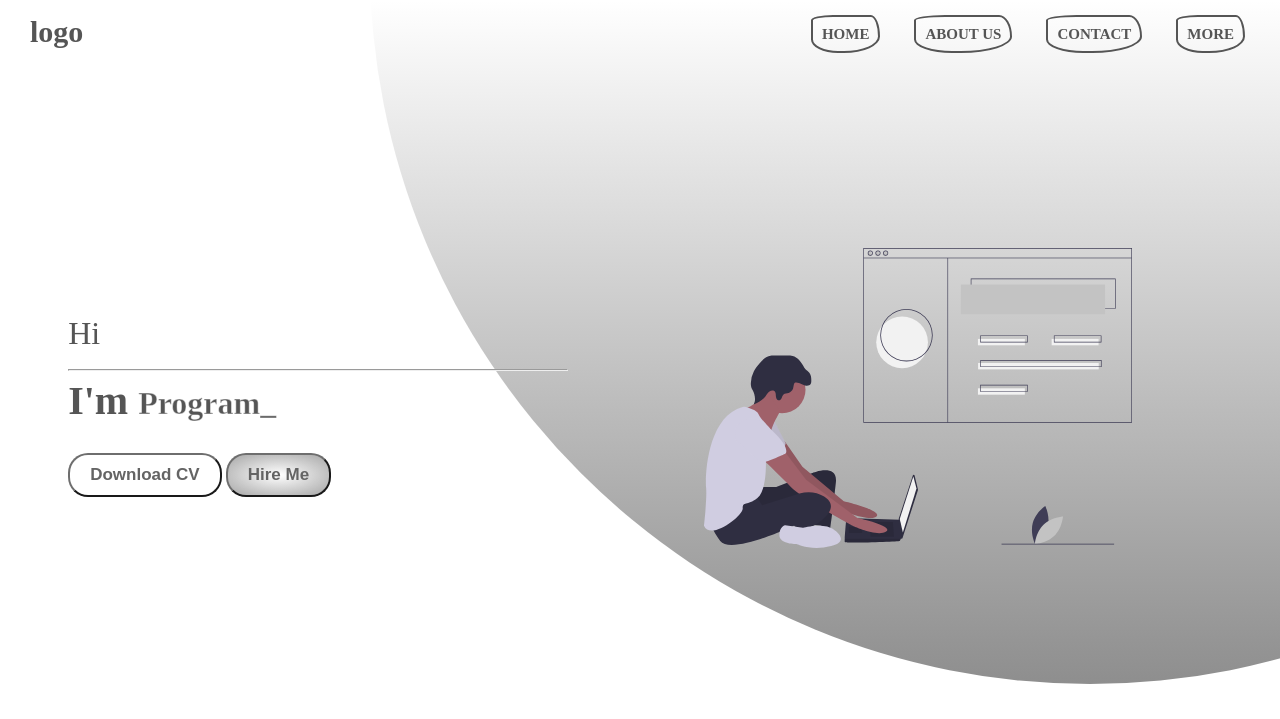
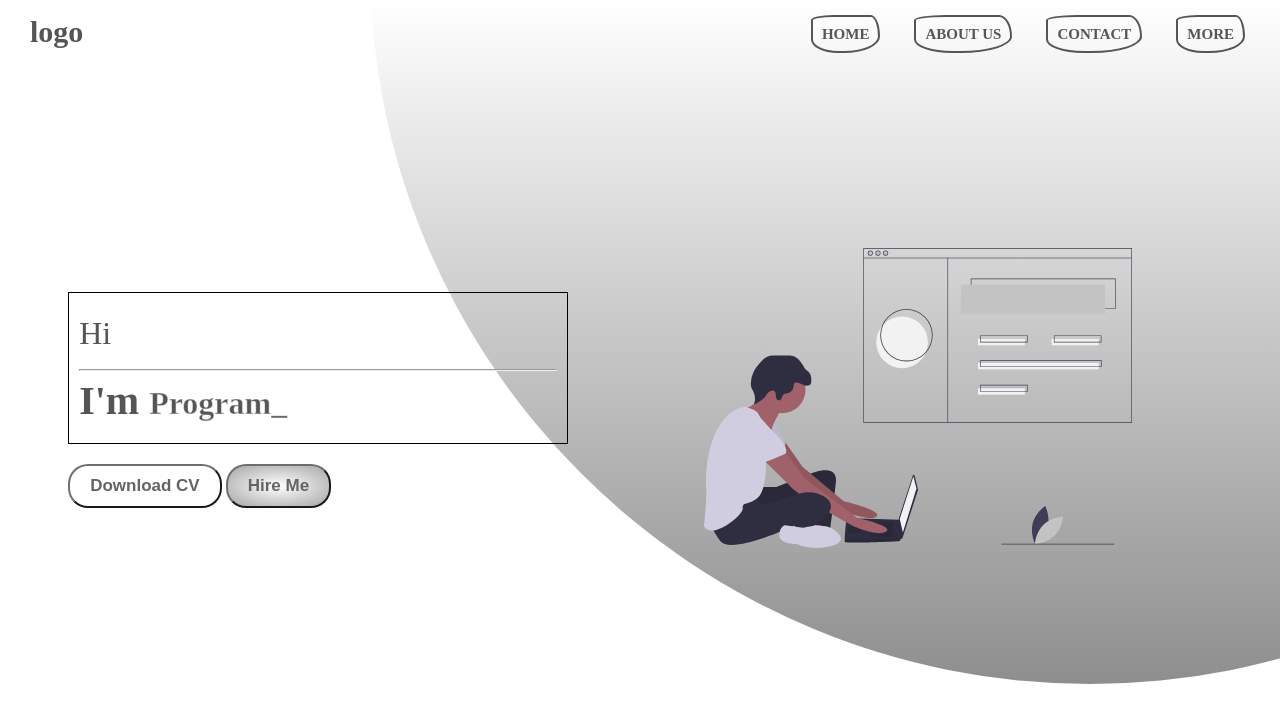
Before and after one commit to mohdkamleen/izhar, a PHP site: page /web/index.html in a window 1280 px wide. Shown: the top 719 px of the page. Run offline with PHP 8.4, Linux system fonts and the light colour scheme; some web fonts are replaced.

Commit message:
Update body-content.css

```diff
--- a/web/css/body-content.css
+++ b/web/css/body-content.css
@@ -45,7 +45,9 @@
 
 .header_text .text{
     line-height: 60px;
-    width: 500px;
+    min-width: 500px;
+    border: 1px double;
+    padding: 10px;
 }
 
 .header_text .text span{
```
